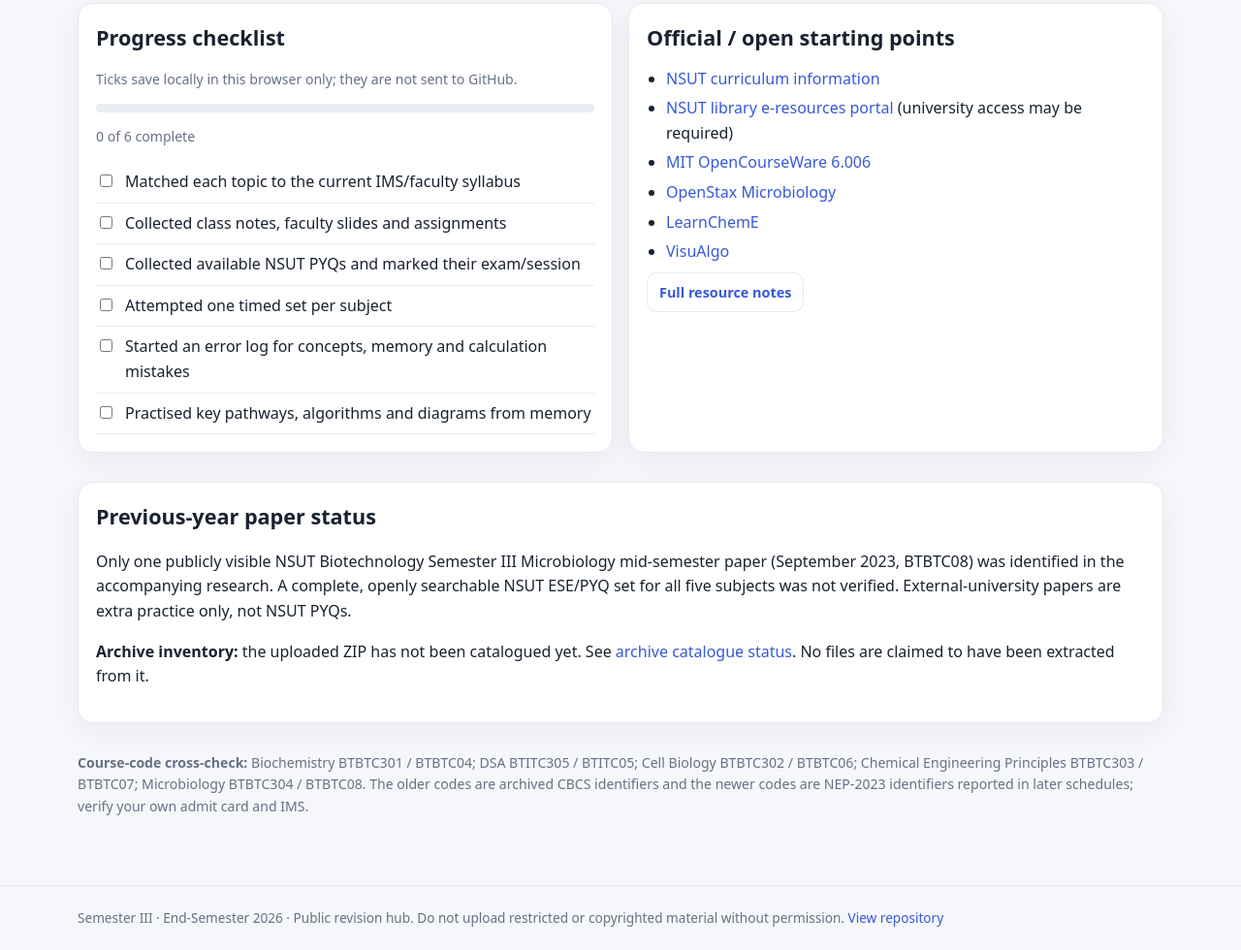
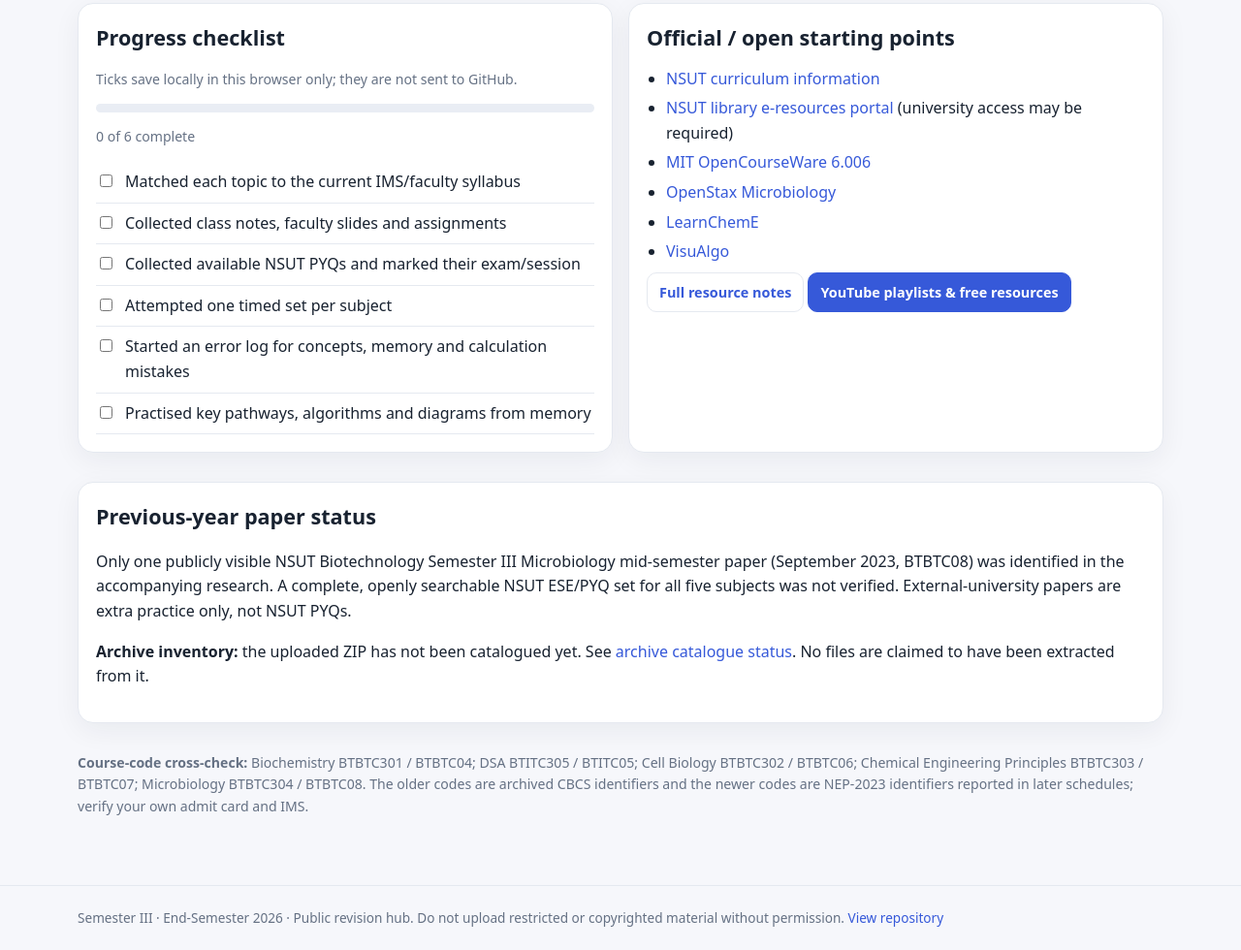
Before and after one commit to Sharmax12/SEM-3-, a plain HTML site: page index.html in a window 1280 px wide. Shown: the part 1675-2655 px from the top of the page at 97% size. Drawn offline with Linux system fonts and the light colour scheme.

Commit message:
Add curated video resources to hub homepage

```diff
--- a/index.html
+++ b/index.html
@@ -66,7 +66,7 @@ footer{border-top:1px solid var(--line);padding:22px 0;color:var(--muted);font-s
 <li><a href="https://openstax.org/books/microbiology/pages/index" target="_blank" rel="noopener noreferrer">OpenStax Microbiology</a></li>
 <li><a href="https://learncheme.com/" target="_blank" rel="noopener noreferrer">LearnChemE</a></li>
 <li><a href="https://visualgo.net/en" target="_blank" rel="noopener noreferrer">VisuAlgo</a></li>
-</ul><a class="btn" href="docs/resource-catalogue.md">Full resource notes</a></div>
+</ul><a class="btn" href="docs/resource-catalogue.md">Full resource notes</a> <a class="btn primary" href="docs/video-playlists.md">YouTube playlists &amp; free resources</a></div>
 </section>
 <section class="card"><h2>Previous-year paper status</h2><p>Only one publicly visible NSUT Biotechnology Semester III Microbiology mid-semester paper (September 2023, BTBTC08) was identified in the accompanying research. A complete, openly searchable NSUT ESE/PYQ set for all five subjects was not verified. External-university papers are extra practice only, not NSUT PYQs.</p><p><strong>Archive inventory:</strong> the uploaded ZIP has not been catalogued yet. See <a href="archive-catalogue/README.md">archive catalogue status</a>. No files are claimed to have been extracted from it.</p></section>
 <section class="small"><strong>Course-code cross-check:</strong> Biochemistry BTBTC301 / BTBTC04; DSA BTITC305 / BTITC05; Cell Biology BTBTC302 / BTBTC06; Chemical Engineering Principles BTBTC303 / BTBTC07; Microbiology BTBTC304 / BTBTC08. The older codes are archived CBCS identifiers and the newer codes are NEP-2023 identifiers reported in later schedules; verify your own admit card and IMS.</section>
```
